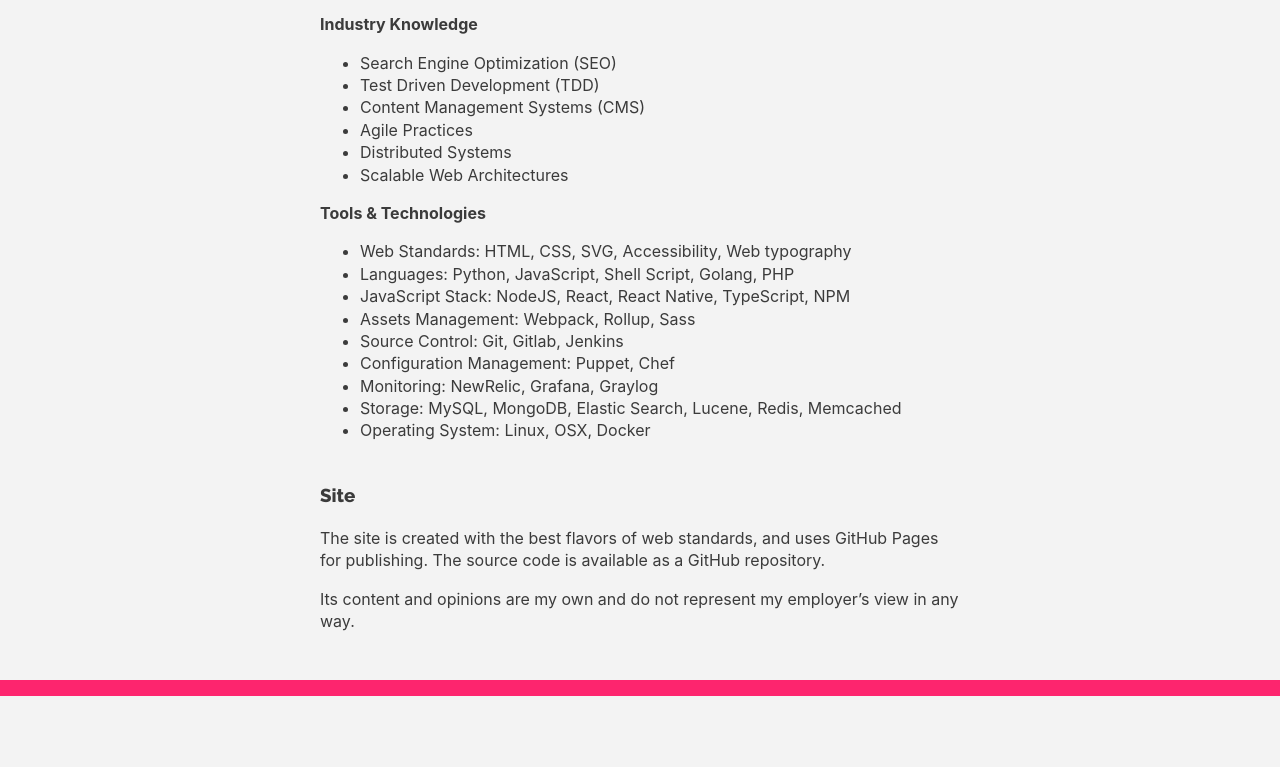
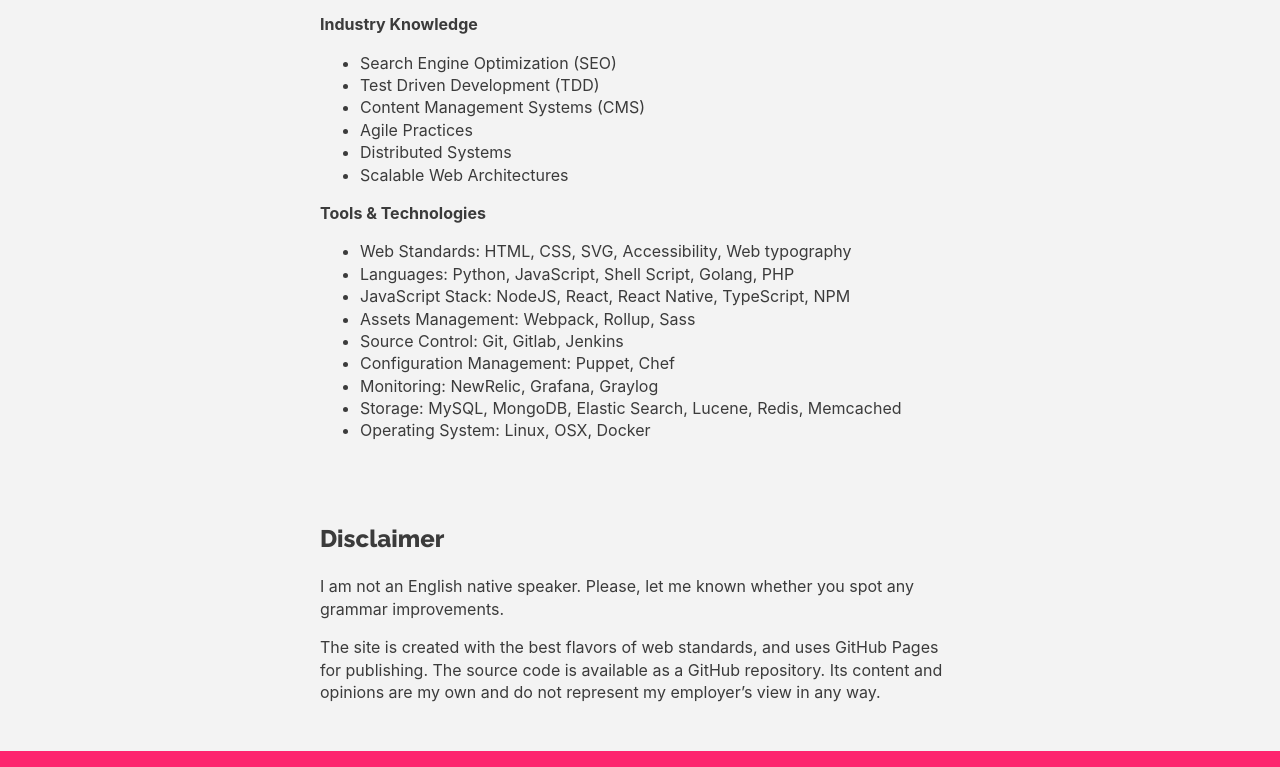
Before and after one commit to heliocorreia/heliocorreia.com, an Eleventy site: page src/structure/index.md in a window 1280 px wide. Shown: the part 1092-1859 px from the top of the page. Before the commit the page ends 1788 px from the top, so only its background shows below. Built offline with nearby package versions, Linux system fonts and the light colour scheme; Eleventy itself is replaced by a stand-in of ours; files that its build step writes are made by us from their sources.

Commit message:
transform site to disclaimer section

```diff
--- a/src/structure/index.md
+++ b/src/structure/index.md
@@ -40,8 +40,8 @@
 * Storage: MySQL, MongoDB, Elastic Search, Lucene, Redis, Memcached
 * Operating System: Linux, OSX, Docker
 
-### Site
+## Disclaimer
 
-The site is created with the best flavors of web standards, and uses GitHub Pages for publishing. The source code is available as a GitHub repository.
+I am not an English native speaker. Please, let me known whether you spot any grammar improvements.
 
-Its content and opinions are my own and do not represent my employer’s view in any way.
+The site is created with the best flavors of web standards, and uses GitHub Pages for publishing. The source code is available as a GitHub repository. Its content and opinions are my own and do not represent my employer’s view in any way.
```
